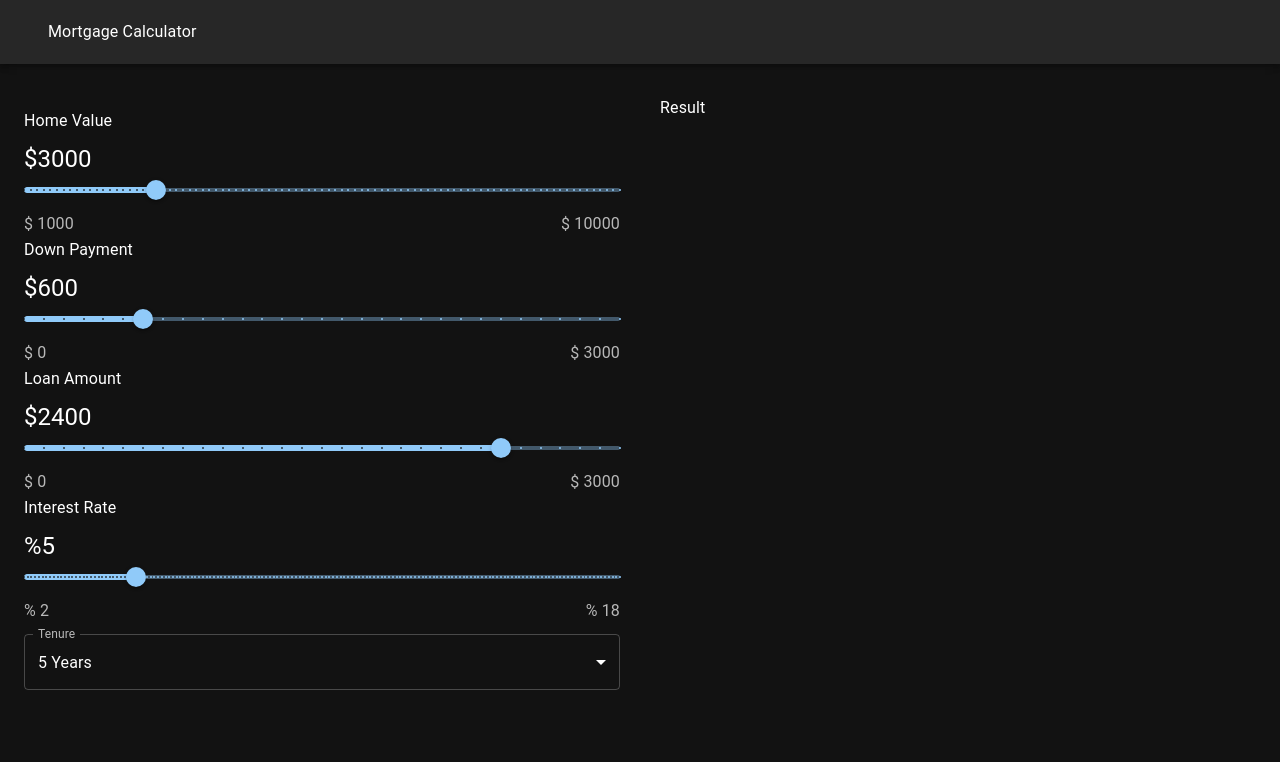
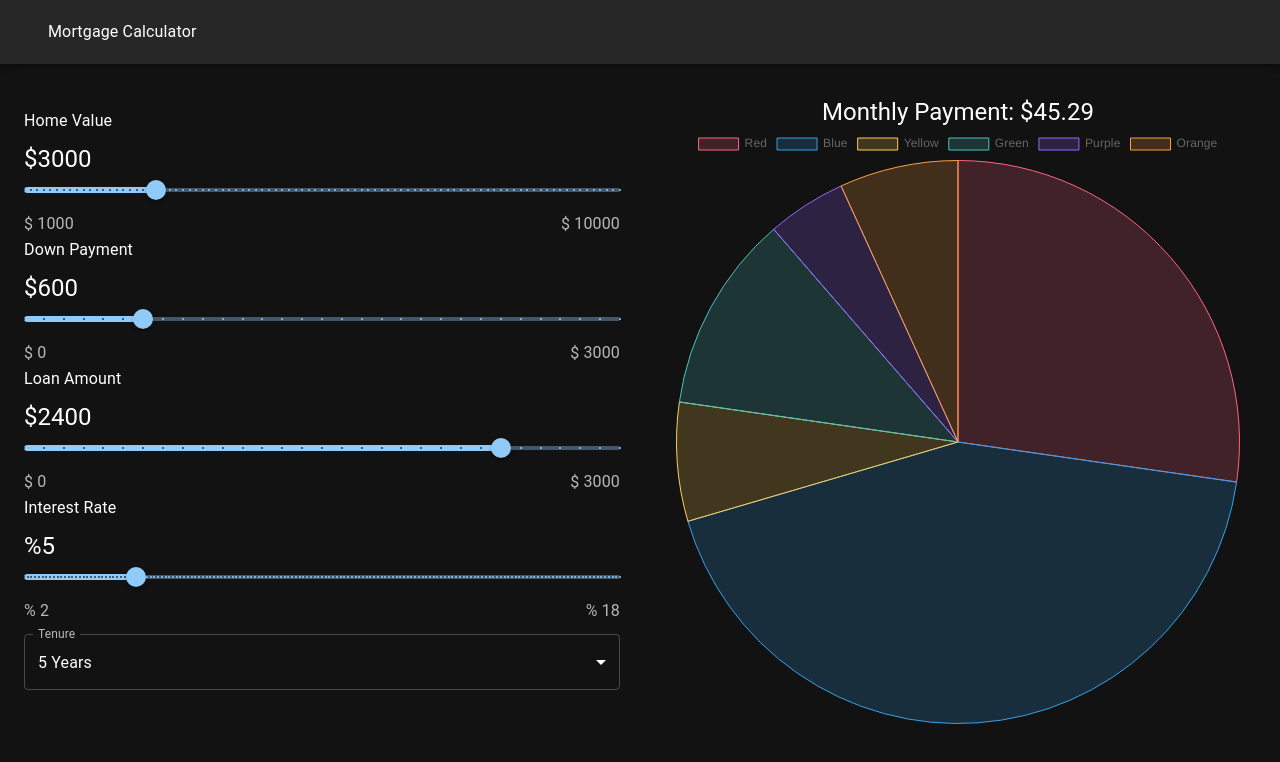
Before and after one commit to icarus014/mortgage-calc, a React (Create React App) app: page / in a window 1280 px wide. Shown: the top 762 px of the page. Built offline with nearby package versions, Linux system fonts and the light colour scheme.

Commit message:
start of pie chart data

```diff
--- a/src/App.js
+++ b/src/App.js
@@ -29,7 +29,7 @@ function App() {
           </Grid>
 
           <Grid item xs={12} md={6}>
-            <Result />
+            <Result data={data} />
           </Grid>
         </Grid>
       </Container>
--- a/src/components/Result.js
+++ b/src/components/Result.js
@@ -1,11 +1,55 @@
-import React from 'react'
+import { Stack, Typography } from "@mui/material";
+import React from "react";
+import { Chart as ChartJS, ArcElement, Tooltip, Legend } from 'chart.js';
+import { Pie } from 'react-chartjs-2';
 
-const Result = () => {
-  return (
-    <div>
-      Result
-    </div>
-  )
-}
+ChartJS.register(ArcElement, Tooltip, Legend);
 
-export default Result
+const Result = ({ data }) => {
+  const { homeValue, downPayment, loanAmount, loanTerm, interestRate } = data;
+
+const totalLoanMonths = loanTerm * 12 //60 months = 5 yrs
+
+const interestPerMonth = interestRate /100 /12; //100@12% for 1 year
+
+const monthlyPayment = (loanAmount * interestPerMonth * (1 + interestPerMonth) ** totalLoanMonths) /
+(((1+interestPerMonth)**totalLoanMonths - 1));
+
+const totalInterestGenerated = monthlyPayment * totalLoanMonths - loanAmount;
+
+const pieChartData = {
+  labels: ['Red', 'Blue', 'Yellow', 'Green', 'Purple', 'Orange'],
+  datasets: [
+    {
+      label: '# of Votes',
+      data: [12, 19, 3, 5, 2, 3],
+      backgroundColor: [
+        'rgba(255, 99, 132, 0.2)',
+        'rgba(54, 162, 235, 0.2)',
+        'rgba(255, 206, 86, 0.2)',
+        'rgba(75, 192, 192, 0.2)',
+        'rgba(153, 102, 255, 0.2)',
+        'rgba(255, 159, 64, 0.2)',
+      ],
+      borderColor: [
+        'rgba(255, 99, 132, 1)',
+        'rgba(54, 162, 235, 1)',
+        'rgba(255, 206, 86, 1)',
+        'rgba(75, 192, 192, 1)',
+        'rgba(153, 102, 255, 1)',
+        'rgba(255, 159, 64, 1)',
+      ],
+      borderWidth: 1,
+    },
+  ],
+};
+
+  return <Stack>
+    <Typography textAlign='center' variant="h5">
+      Monthly Payment: ${monthlyPayment.toFixed(2)}
+    </Typography>
+    <Pie data={pieChartData} />
+  </Stack>
+};
+
+export default Result;
```
